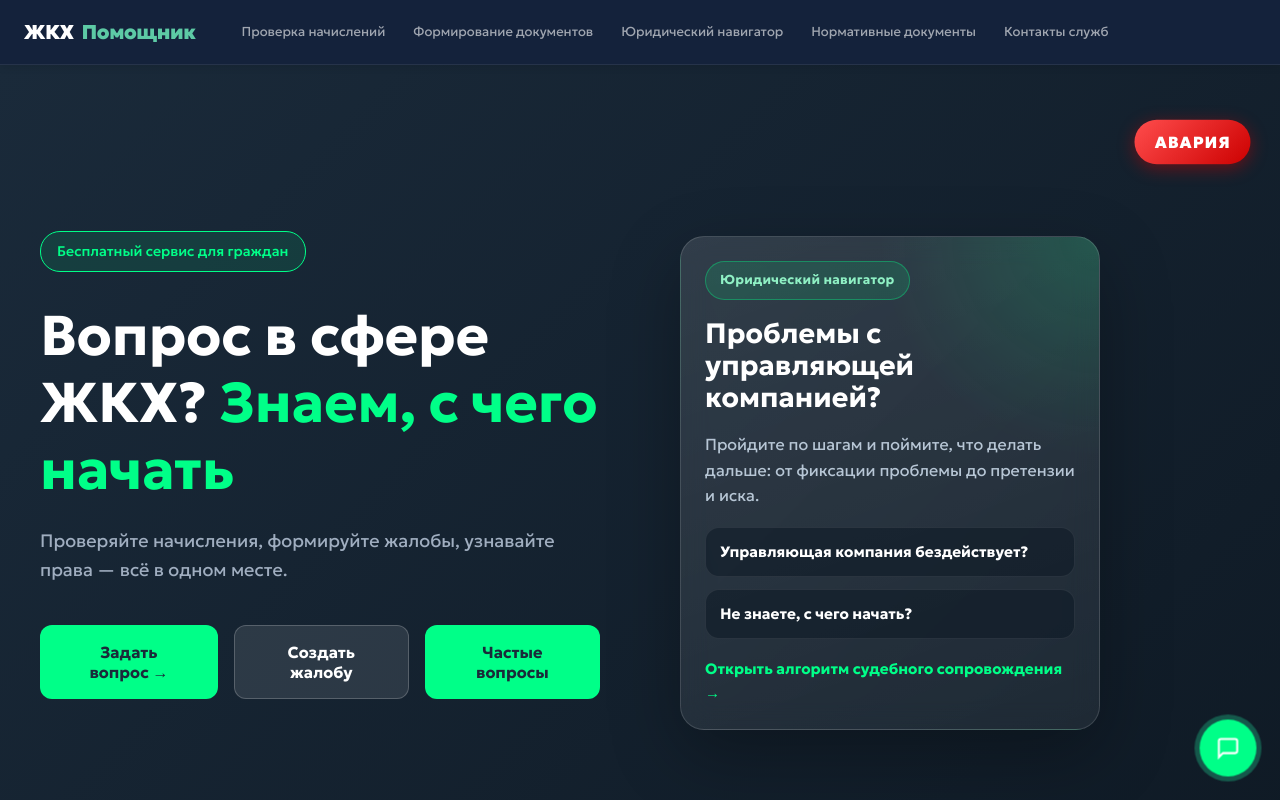
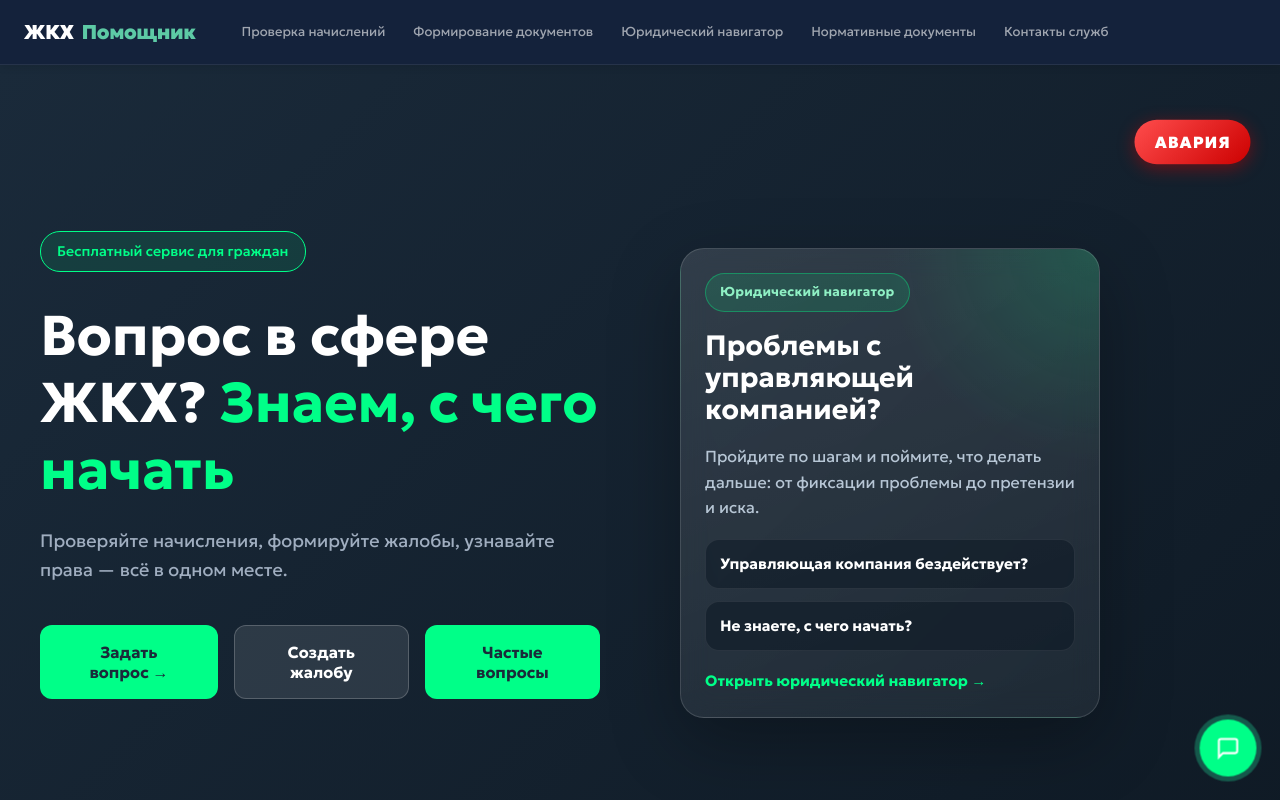
Before and after one commit to satret/zhkh-project, a React (Vite) app in the folder frontend/: page / in a window 1280 px wide. Shown: the top 800 px of the page. Built offline with nearby package versions, Linux system fonts and the light colour scheme.

Commit message:
Update MainPage.jsx

```diff
--- a/frontend/src/pages/MainPage.jsx
+++ b/frontend/src/pages/MainPage.jsx
@@ -82,7 +82,7 @@ export default function HomePage({ onPageChange, onChatToggle }) {
               <div className="hero-selfcheck-question">Управляющая компания бездействует?</div>
               <div className="hero-selfcheck-question">Не знаете, с чего начать?</div>
             </div>
-            <div className="hero-selfcheck-link">Открыть алгоритм судебного сопровождения →</div>
+            <div className="hero-selfcheck-link">Открыть юридический навигатор →</div>
           </aside>
 
         </div>
```
